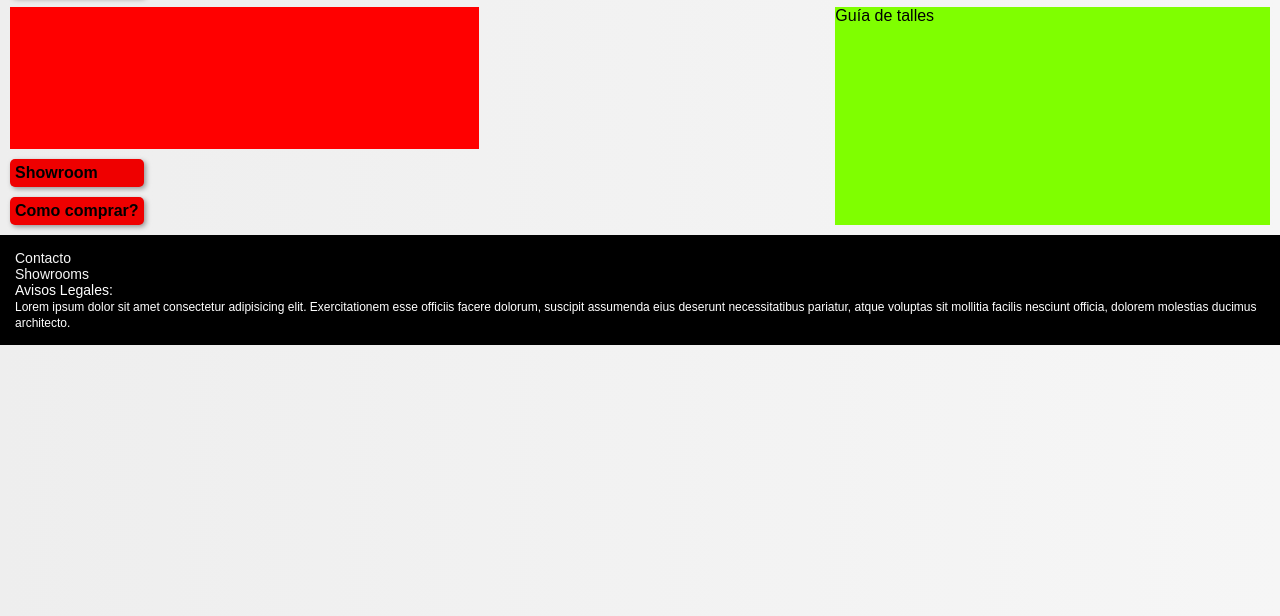
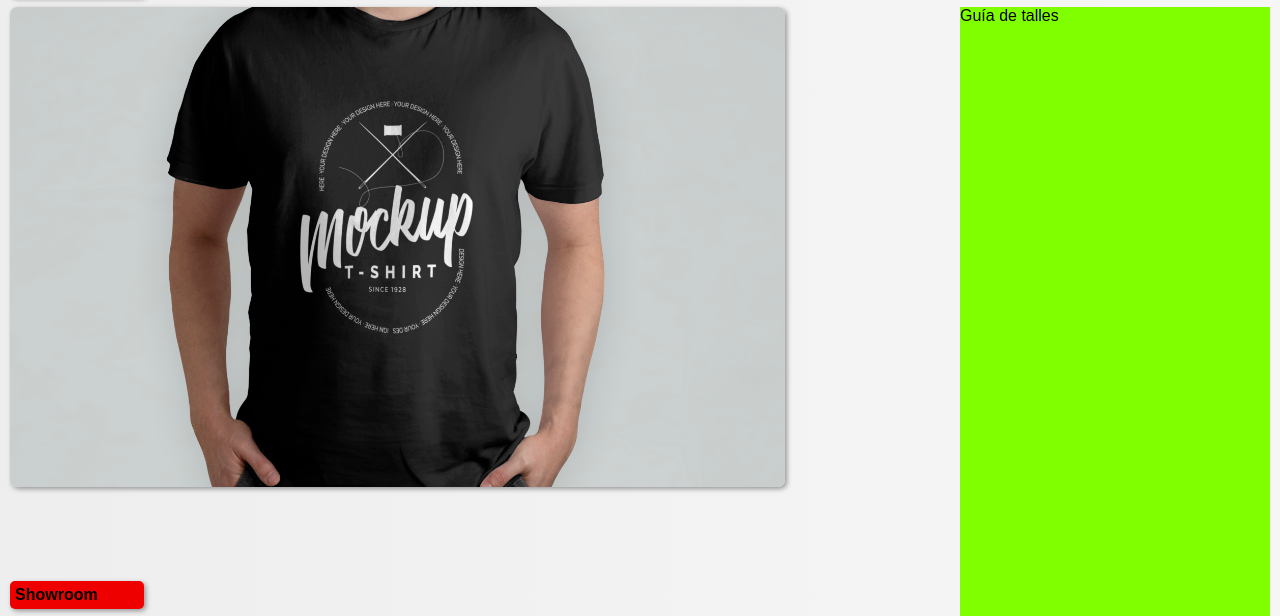
Before and after one commit to NicoDiazPico/SegundaEntregaDIAZPICO, a plain HTML site: page pages/page6shirt.html in a window 1280 px wide. Shown: the part 165-781 px from the top of the page. Drawn offline with Linux system fonts and the light colour scheme.

Commit message:
Realizado el carousel en html y css, sin bootstrap

```diff
--- a/cssstyles/styles.css
+++ b/cssstyles/styles.css
@@ -262,17 +262,30 @@ font-weight: 100 ;
 
 .conteiner{
 display: grid;
-grid-template-columns: 5fr 1 fr 2;
+grid-template-columns: 5fr 1fr 2fr;
 grid-template-rows: 1fr 1fr 1fr;
 gap: 10px;
 margin: 10px;
 }
 
-.remeragrande{
-  background-color: red;
+.slider-conteiner{
+  display: flex;
+  overflow-x: scroll;
+  scroll-snap-type: x mandatory;
   grid-column: 1/2;
   grid-row: 1/3;
+  border-radius: 7px;
+  box-shadow: 2px 2px 5px 0px rgb(150, 150, 150);
+}
 
+.slider-conteiner img {
+  flex: 0 0 100%;
+  scroll-snap-align: center;
+  height: 100%;
+  max-height: 60vh;
+  width: 100%;
+  object-fit: cover;
+  object-position: center;
 }
 
 .conteiner__botones {
--- a/pages/page6shirt.html
+++ b/pages/page6shirt.html
@@ -33,8 +33,12 @@
 <div class="conteiner">
 
 
-<div class="remeragrande">
-    <!--Insertar la foto de la remera grande-->
+<div class="slider-conteiner">
+<img class="slider-item" src="../CSSstyles/assets/remeranegraFrente.jpg" alt="Remera Negra">
+
+<img class="slider-item" src="../CSSstyles/assets/remeraLado.jpg" alt="Remera Negra 2">
+
+<img class="slider-item" src="../CSSstyles/assets/remeraEspalda.jpg" alt="Remera Negra 3">
 </div>
 
 <div class="pulmon"></div>
@@ -45,7 +49,13 @@
 <div class="boton__compras">Como comprar?</div>
 </div>
 
-<aside class="guiatalles">Guía de talles</aside>
+<aside class="guiatalles">Guía de talles
+
+
+
+
+
+</aside>
 
 </div>
 
```
Also changed, not shown: pages/page2.html (+2 -2 lines).
